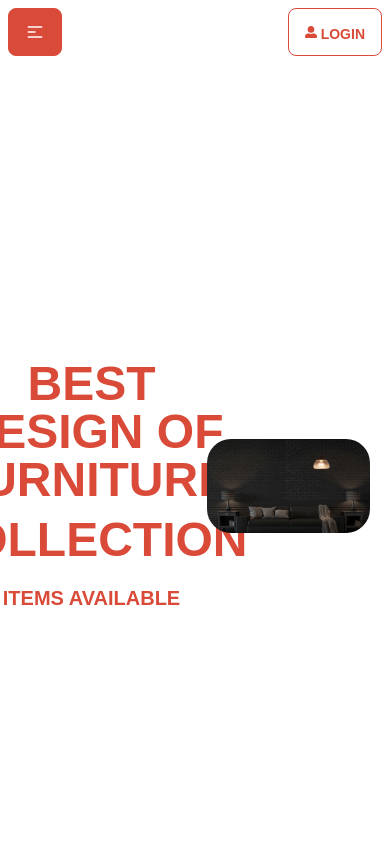
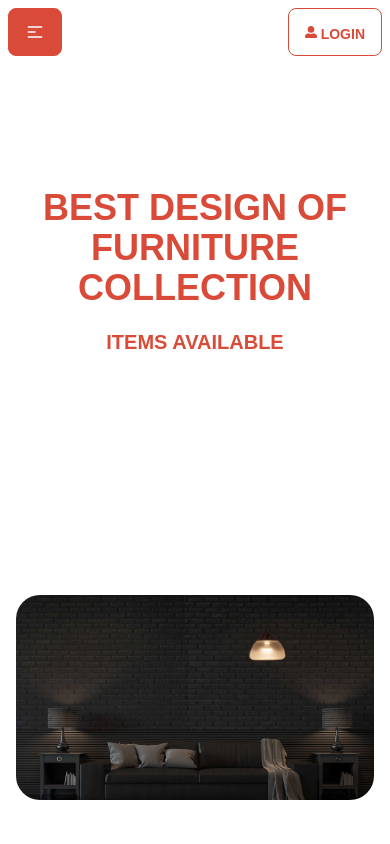
Before and after one commit to golamrabbani93/wood-stocks, a React (Create React App) app: page / in a window 390 px wide. Shown: the top 844 px of the page. Built offline with nearby package versions, Linux system fonts and the light colour scheme; no server answers.

Commit message:
responsive Complete

```diff
--- a/src/Layouts/DashboardLayout/DashboardLayout.js
+++ b/src/Layouts/DashboardLayout/DashboardLayout.js
@@ -15,9 +15,9 @@ const DashboardLayout = () => {
 				<div className="drawer-content">
 					<Outlet></Outlet>
 				</div>
-				<div className="drawer-side  mr-3">
+				<div className="drawer-side  md:mr-3">
 					<label htmlFor="my-drawer-2" className="drawer-overlay"></label>
-					<ul className="menu p-4 w-80 bg-base-100 text-base-content border border-primary rounded-xl text-left ">
+					<ul className="menu p-4 w-60 md:w-80 bg-base-100 text-base-content border border-primary rounded-xl text-left ">
 						{userRole?.userRole === 'Buyer' ? (
 							<li className="mb-3">
 								<NavLink to={'/dashboard/myorders'} end>
--- a/src/pages/Dashboard/Seller/AddProduct/AddProduct.js
+++ b/src/pages/Dashboard/Seller/AddProduct/AddProduct.js
@@ -52,7 +52,7 @@ const AddProduct = () => {
 			});
 	};
 	return (
-		<div className="w-full">
+		<div className="w-full -ml-5 md:-ml-0">
 			<div className="p-7 pt-3">
 				<h2 className="text-left text-primary uppercase text-3xl font-bold">Add Product</h2>
 				<form onSubmit={handleSubmit(handleProduct)}>
--- a/src/pages/Home/Home/Banner/Banner.js
+++ b/src/pages/Home/Home/Banner/Banner.js
@@ -9,15 +9,15 @@ const Banner = () => {
 	// };
 	return (
 		<div className="">
-			<div className=" grid grid-cols-2 gap-6 h-screen justify-center items-center">
+			<div className=" grid md:grid-cols-2 gap-6 h-screen justify-center items-center">
 				<div className="flex flex-col justify-center items-center h-full">
-					<h2 className="text-primary font-bold text-5xl uppercase">
+					<h2 className="text-primary font-bold text-4xl mt-4 md:mt-0  xl:text-5xl uppercase">
 						Best Design of Furniture
-						<span className="block mt-3">Collection</span>
+						<span className="block md:mt-3">Collection</span>
 					</h2>
 					<h3 className="text-secondary font-bold text-xl mt-5">ITEMS AVAILABLE</h3>
 				</div>
-				<div className="images mr-5">
+				<div className="images mx-4 md:mr-5">
 					<img src={bannerImgOne} alt="" className="rounded-3xl" />
 				</div>
 			</div>
--- a/src/pages/Home/Home/Products/SingleProduct.js
+++ b/src/pages/Home/Home/Products/SingleProduct.js
@@ -4,7 +4,7 @@ import {Link} from 'react-router-dom';
 const SingleProduct = ({category}) => {
 	const {category_id, category_name, img} = category;
 	return (
-		<div className="card w-96 bg-base-100 shadow-xl image-full">
+		<div className="card m-3 md:0 md:w-96 bg-base-100 shadow-xl image-full">
 			<figure>
 				<img src={img} alt="Shoes" />
 			</figure>
--- a/src/pages/Shared/Navbar/Navbar.js
+++ b/src/pages/Shared/Navbar/Navbar.js
@@ -1,11 +1,10 @@
-import React, {useContext, useState} from 'react';
+import React, {useContext} from 'react';
 import {Link, NavLink} from 'react-router-dom';
 import {AuthContext} from '../../../Context/AuthProvider';
 import './Navbar.css';
 import {FaUserAlt} from 'react-icons/fa';
 const Navbar = () => {
 	const {user, userSignOut} = useContext(AuthContext);
-	const [menu, sentMenu] = useState(false);
 	const navItems = (
 		<>
 			<NavLink className="mr-7" to={'/'} end>
```
